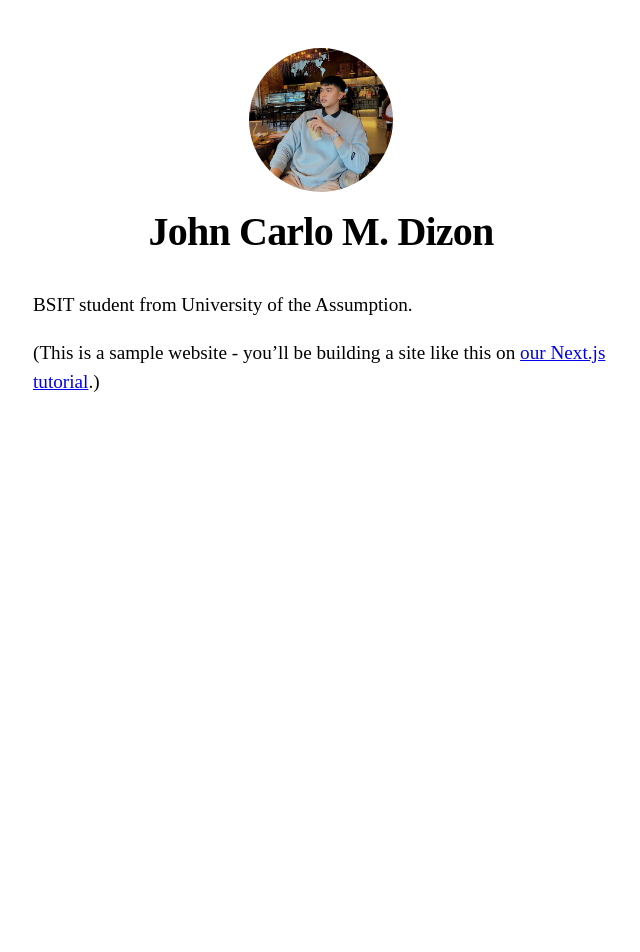
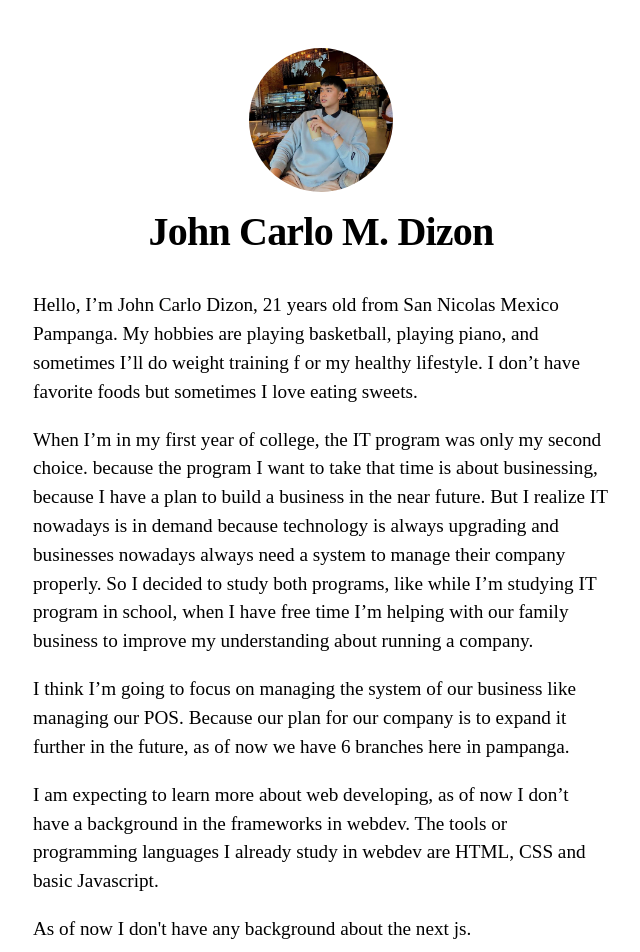
Before and after one commit to JCDizon30/nextjs, a Next.js app: page / in a window 1280 px wide. Shown: the top 952 px of the page, without its empty margins (319-959 px from the left). Before the commit the page ends 800 px from the top, so only its background shows below. Built offline with nearby package versions, Linux system fonts and the light colour scheme.

Commit message:
Update index.js

```diff
--- a/pages/index.js
+++ b/pages/index.js
@@ -9,7 +9,24 @@ export default function Home() {
         <title>{siteTitle}</title>
       </Head>
       <section className={utilStyles.headingMd}>
-        <p>BSIT student from University of the Assumption.</p>
+        <p>Hello, I’m John Carlo Dizon, 21 years old from San Nicolas Mexico Pampanga.
+         My hobbies are playing basketball, playing piano, and sometimes I’ll do weight training f
+         or my healthy lifestyle. I don’t have favorite foods but sometimes I love eating sweets.</p>
+
+        <p>When I’m in my first year of college, the IT program was only my second choice. because the program
+           I want to take that time is about businessing, because I have a plan to build a business in the near future.
+             But I realize IT nowadays is in demand because technology is always upgrading and businesses nowadays always need
+             a system to manage their company properly. So I decided to study both programs, like while I’m studying IT program in school,
+               when I have free time  I’m  helping with our family business to improve my understanding about running a company.</p>
+
+        <p>I think I’m going to  focus on managing the system of our business like managing our POS. Because our plan for our company
+               is to expand it further in the future, as of now we have 6 branches here in pampanga.</p>
+
+        <p>I am expecting to learn more about web developing, as of now I don’t have a background in the frameworks in webdev.
+                 The tools or programming languages I already study in webdev are HTML, CSS and basic Javascript.</p>
+
+        <p>As of now I don't have any background about the next js.</p>
+
         <p>
           (This is a sample website - you’ll be building a site like this on{' '}
           <a href="https://nextjs.org/learn">our Next.js tutorial</a>.)
```
